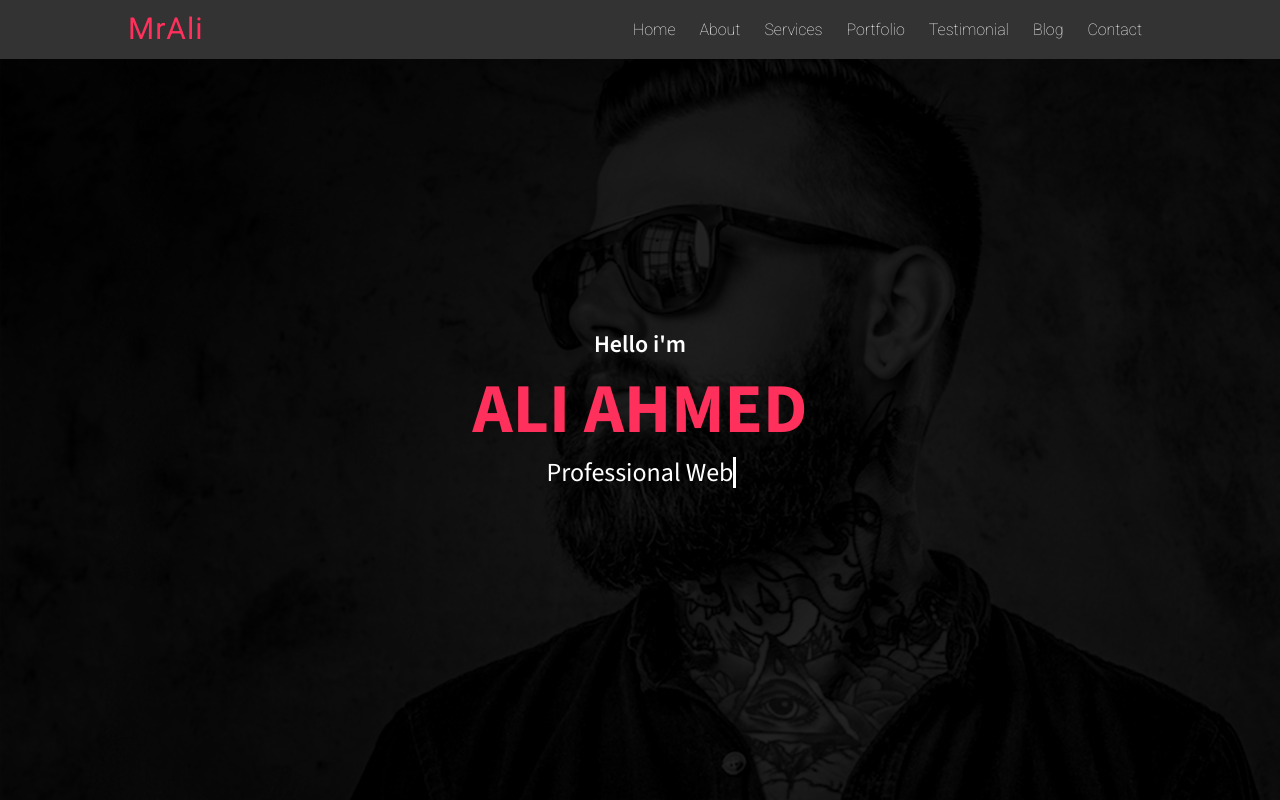
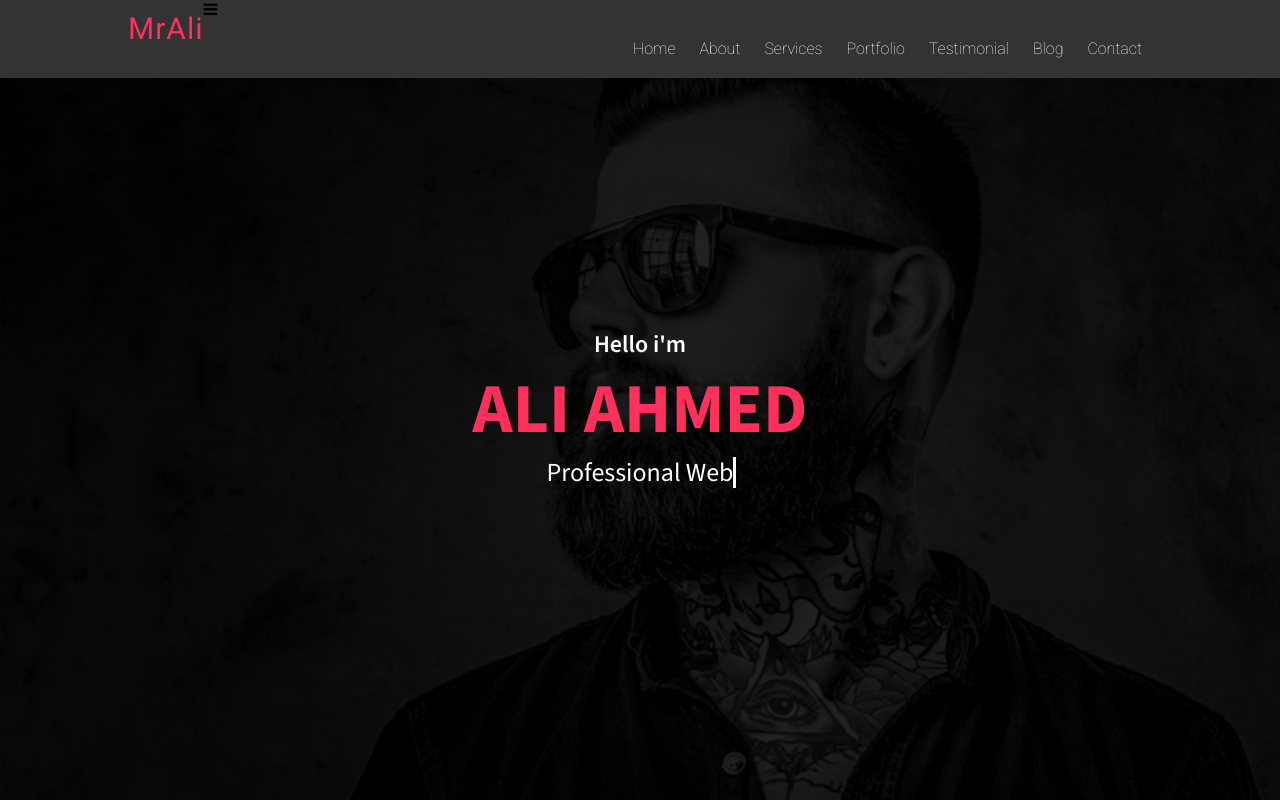
Before and after one commit to AliAhmedM48/html-task5, a plain HTML site: page index.html in a window 1280 px wide. Shown: the top 800 px of the page. Drawn offline with nearby package versions, Linux system fonts and the light colour scheme.

Commit message:
Update index.html

```diff
--- a/index.html
+++ b/index.html
@@ -131,7 +131,7 @@
     <header id="header">
         <nav class="container">
             <a class="logo" href="index.html">MrAli</a>
-
+            <div class="burger-menu"><i class="fa fa-bars"></i></div>
             <ul class="navigational-list">
                 <li><a href="#home">home</a></li>
                 <li><a href="#about">about</a></li>
@@ -531,6 +531,8 @@
         </div>
     </footer>
     <!-- #endregion -->
+
+
 </body>
 
 </html>
```
